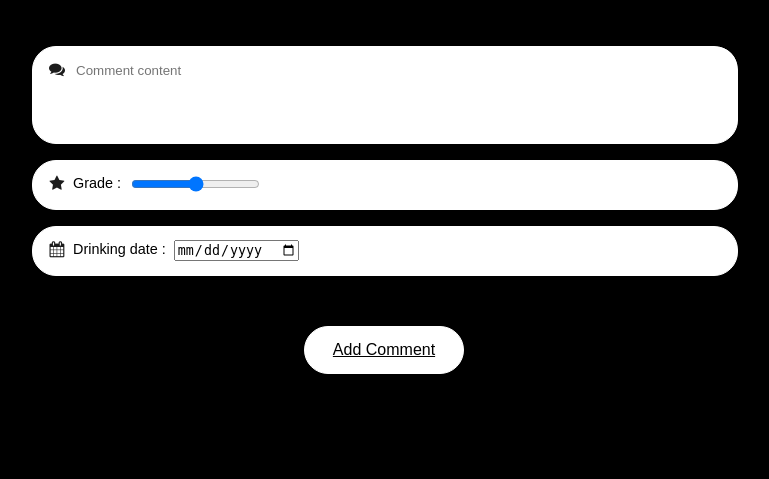
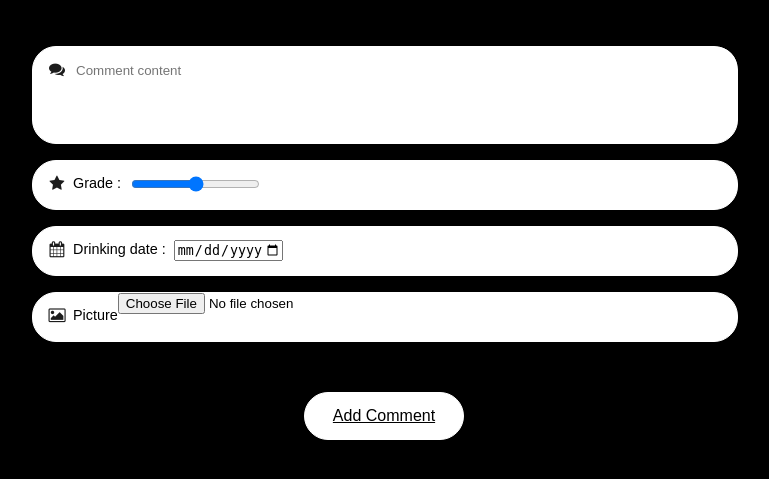
Before and after one commit to Mino1289/BeerAdvisor, a PHP site: page /add_comment.php in a window 1280 px wide. Shown: the part 305-784 px from the top of the page, without its empty margins (256-1025 px from the left). Run offline with PHP 8.4, Linux system fonts and the light colour scheme; the visitor is signed in with stand-in values (Sample User, id 1); style sheets or scripts are compiled from the project's sources.

Commit message:
picture in comment

```diff
--- a/add_comment.php
+++ b/add_comment.php
@@ -88,7 +88,15 @@
             <div><i class="fa fa-fw fa-calendar" id="logosearch"></i></div>
             <p>Drinking date :</p>
             <div id="date_case">
-                <input type="date" name="date_drinking">
+                <input type="date" name="date_drinking" max="<?php echo date('Y-m-d', time());?>">
+            </div>
+        </div>
+
+        <div class="name">
+            <div><i class="fa fa-fw fa-image" id="logosearch"></i></div>
+            <p>Picture</p>
+            <div id="picture">
+                <input name="profile_picture" id="profile_picture" type="file" autocomplete="off">
             </div>
         </div>
 
--- a/comment.php
+++ b/comment.php
@@ -7,8 +7,9 @@
         public $grade;
         public $date;
         public $date_drinking;
+        public $picture;
 
-        function __construct($ID_comment, $ID_beer, $ID_user, $content, $grade, $date, $date_drinking) {
+        function __construct($ID_comment, $ID_beer, $ID_user, $content, $grade, $date, $date_drinking, $picture) {
             $this->ID_comment = $ID_comment;
             $this->ID_beer = $ID_beer;
             $this->ID_user = $ID_user;
@@ -16,6 +17,7 @@
             $this->grade = $grade;
             $this->date = strtotime($date);
             $this->date_drinking = date("jS F Y",strtotime($date_drinking));
+            $this->picture = $picture;
         }
 
         function display_comment() {
```
